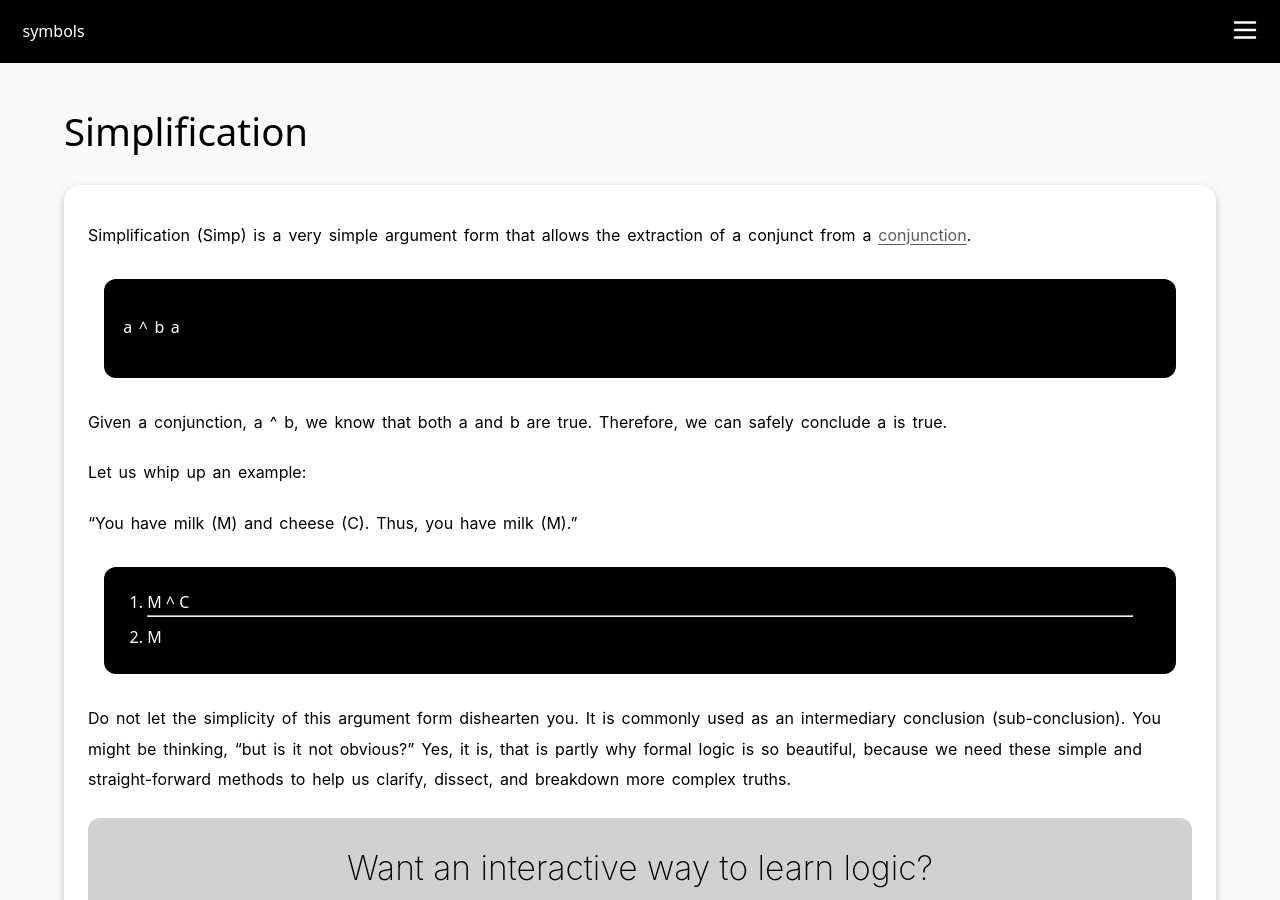
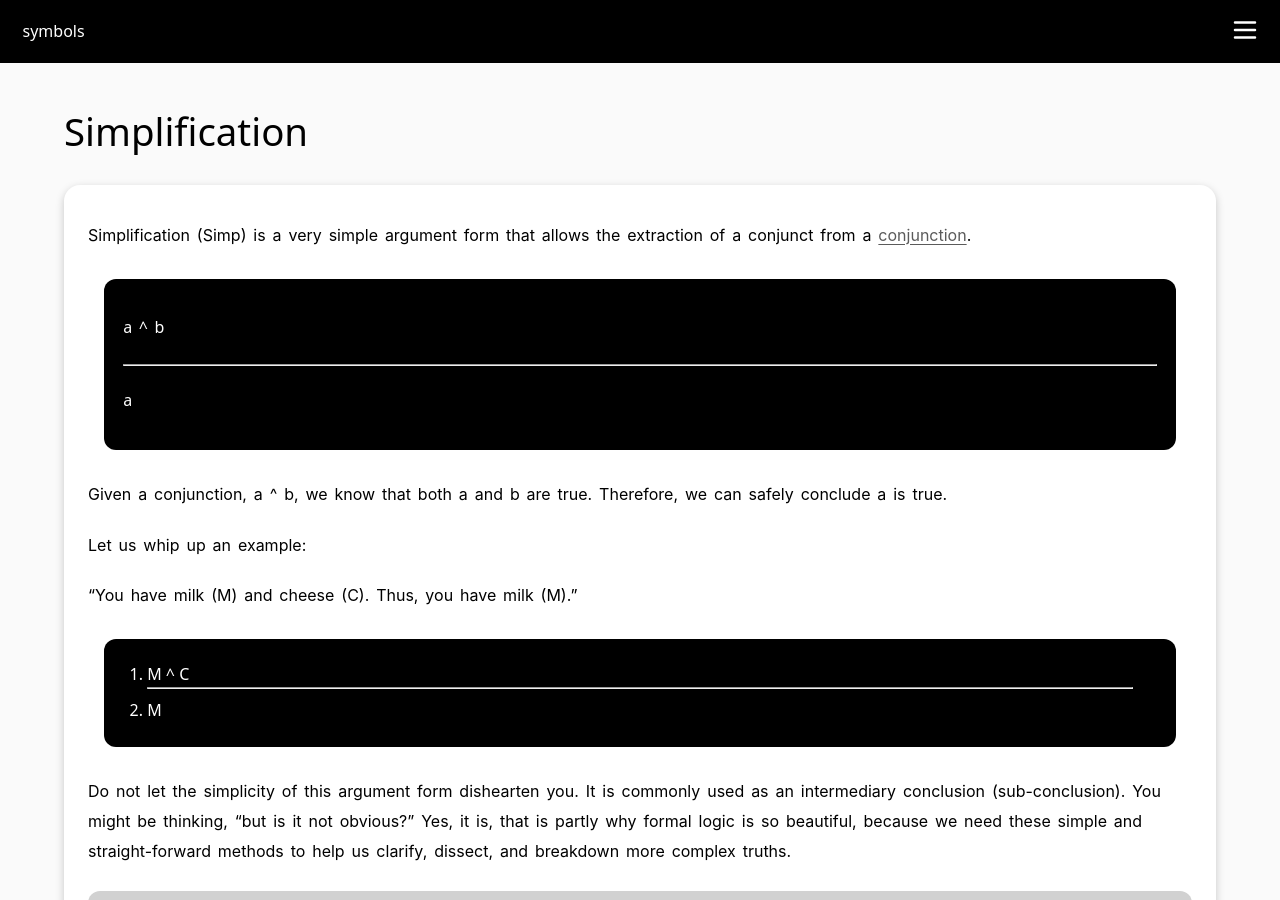
Before and after one commit to symbolslogic/symbolslogic.github.io, a Jekyll site: the page built from lessons/simplification.md, in a window 1280 px wide and 900 px high. Built offline with Jekyll 4.4.1, drawn with Linux system fonts in a browser that asks for light colours; nearby versions of some CDN libraries.

Commit message:
Update: Fix form in Simplification lesson

```diff
--- a/lessons/simplification.md
+++ b/lessons/simplification.md
@@ -7,6 +7,7 @@ tagline: Simplification may be abbreviated as Simp, but it is a necessary and si
 Simplification (Simp) is a very simple argument form that allows the extraction of a conjunct from a [conjunction]({{ site.baseurl }}/lessons/conjunction.html).
 
 > a ^ b
+> <hr>
 > a
 
 Given a conjunction, `a ^ b`, we know that both `a` and `b` are true. Therefore, we can safely conclude `a` is true.
```
